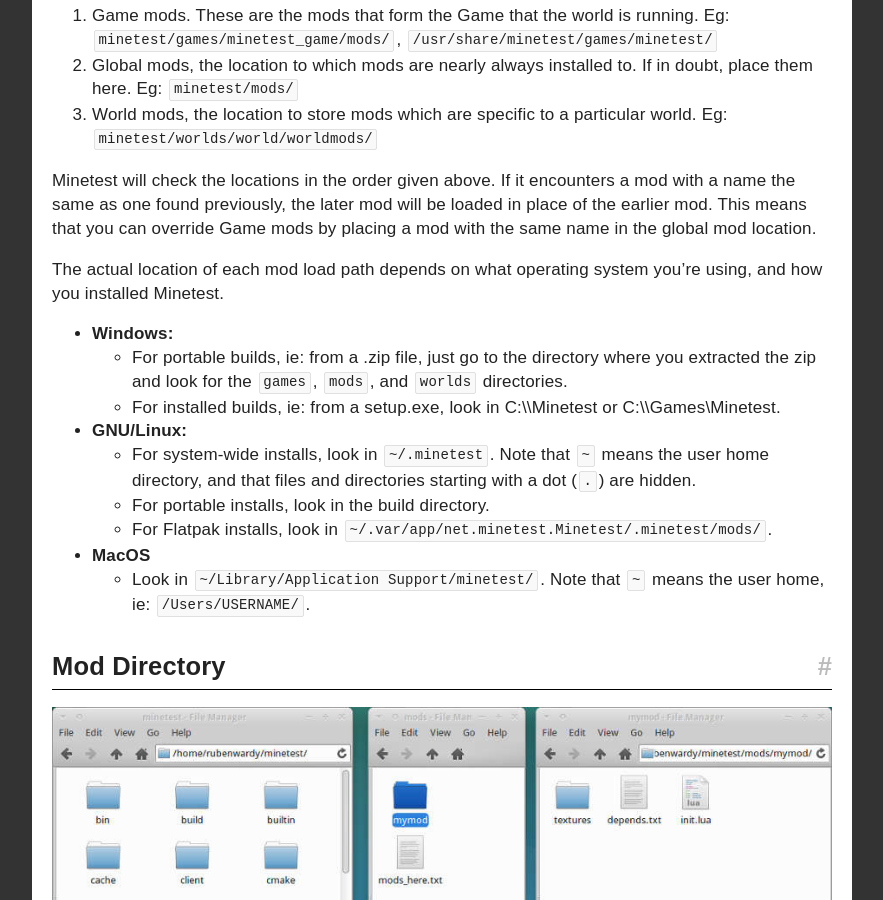
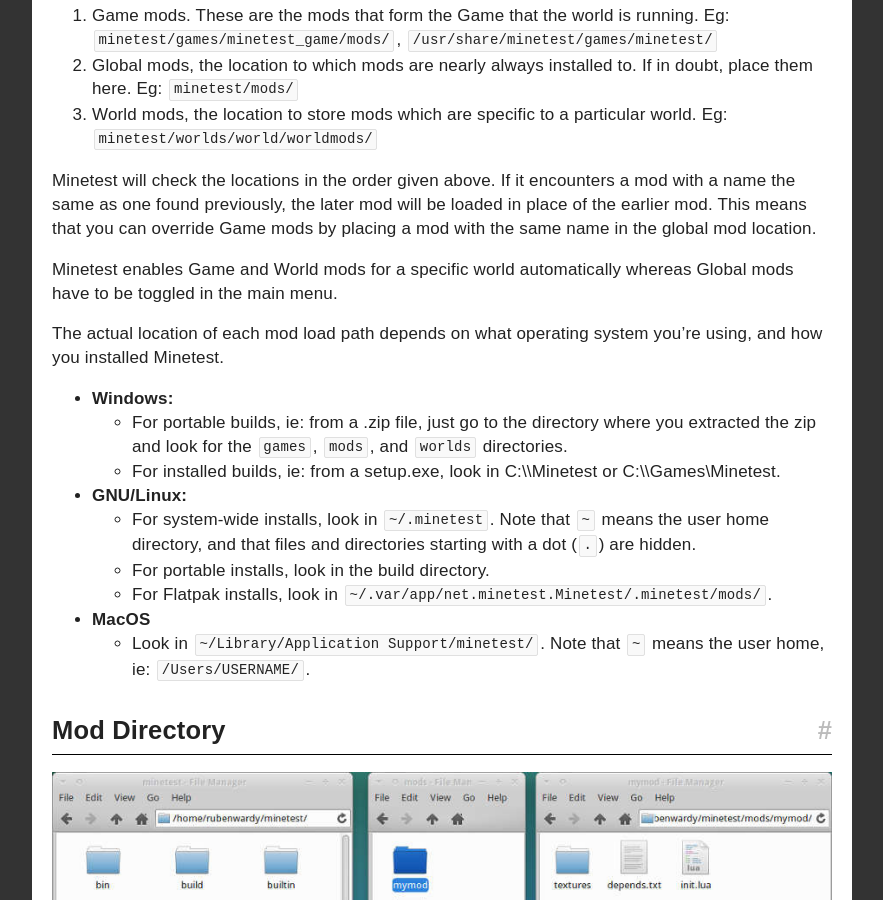
Before and after one commit to rubenwardy/minetest_modding_book, a Jekyll site: the page built from _en/basics/getting_started.md, in a window 1280 px wide and 900 px high, scrolled down 950 px. Shown: the whole window, without its empty margins (338-1221 px from the left). Built offline with Jekyll 4.4.1, drawn with Linux system fonts in a browser that asks for light colours; nearby versions of some CDN libraries.

Commit message:
Mention that mods need to be enabled

```diff
--- a/_en/basics/getting_started.md
+++ b/_en/basics/getting_started.md
@@ -69,6 +69,9 @@
 of the earlier mod.
 This means that you can override Game mods by placing a mod with the same name
 in the global mod location.
+
+Minetest enables Game and World mods for a specific world automatically
+whereas Global mods have to be toggled in the main menu.
 
 The actual location of each mod load path depends on what operating system you're
 using, and how you installed Minetest.
```
